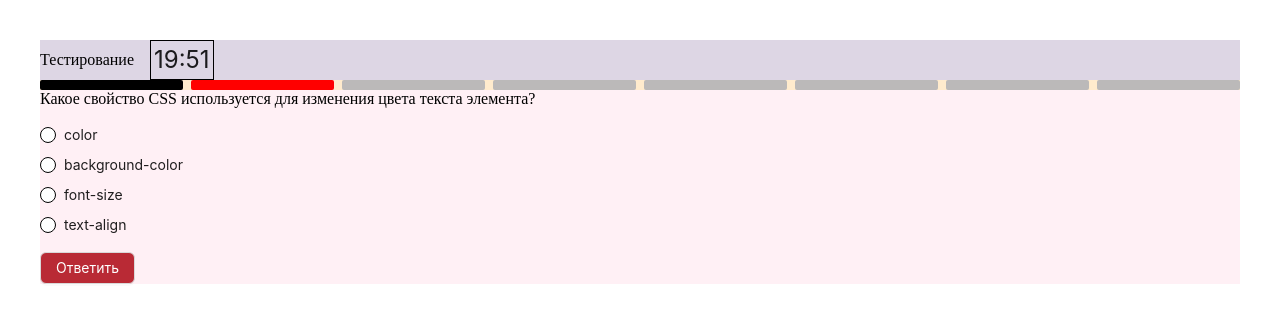
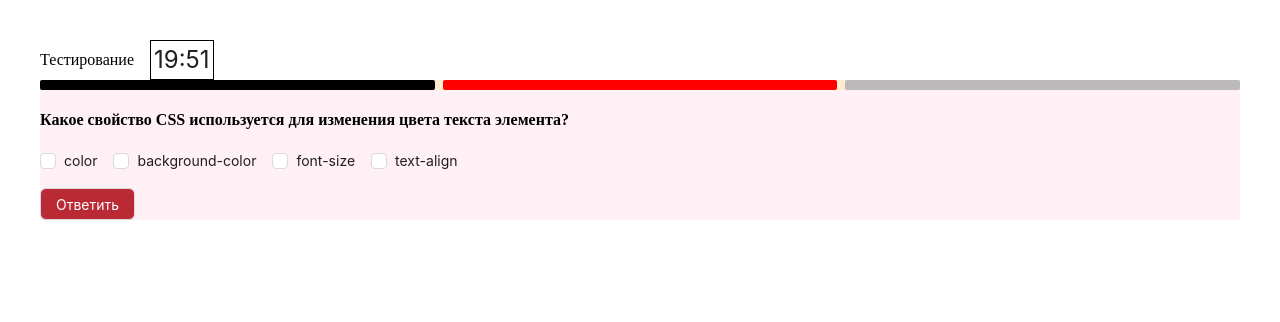
Before and after one commit to gordienkodev/mad-soft-task, a React (Vite) app: page / in a window 1280 px wide. Both pictures are taken after a click on the button "Ответить". Shown: the top 322 px of the page. Built offline with nearby package versions, Linux system fonts and the light colour scheme.

Commit message:
feat: add Multiple Choice

```diff
--- a/public/data.json
+++ b/public/data.json
@@ -7,57 +7,19 @@
       "id": "q1",
       "type": "single-choice",
       "question": "Какой JavaScript-фреймворк в основном поддерживается Facebook?",
-      "options": ["Angular", "Vue", "React", "Svelte"],
-      "correctAnswer": "React"
+      "options": ["Angular", "Vue", "React", "Svelte"]
     },
     {
       "id": "q2",
-      "type": "single-choice",
+      "type": "multiple-choice",
       "question": "Какое свойство CSS используется для изменения цвета текста элемента?",
-      "options": ["color", "background-color", "font-size", "text-align"],
-      "correctAnswer": "color"
+      "options": ["color", "background-color", "font-size", "text-align"]
     },
     {
       "id": "q3",
       "type": "single-choice",
       "question": "Какое значение display по умолчанию у элемента <div>?",
-      "options": ["inline", "block", "inline-block", "none"],
-      "correctAnswer": "block"
-    },
-    {
-      "id": "q4",
-      "type": "single-choice",
-      "question": "Какой JavaScript-фреймворк в основном поддерживается Facebook?",
-      "options": ["Angular", "Vue", "React", "Svelte"],
-      "correctAnswer": "React"
-    },
-    {
-      "id": "q5",
-      "type": "single-choice",
-      "question": "Какое свойство CSS используется для изменения цвета текста элемента?",
-      "options": ["color", "background-color", "font-size", "text-align"],
-      "correctAnswer": "color"
-    },
-    {
-      "id": "q6",
-      "type": "single-choice",
-      "question": "Какое значение display по умолчанию у элемента <div>?",
-      "options": ["inline", "block", "inline-block", "none"],
-      "correctAnswer": "block"
-    },
-    {
-      "id": "q7",
-      "type": "single-choice",
-      "question": "Какое свойство CSS используется для изменения цвета текста элемента?",
-      "options": ["color", "background-color", "font-size", "text-align"],
-      "correctAnswer": "color"
-    },
-    {
-      "id": "q8",
-      "type": "single-choice",
-      "question": "Какое значение display по умолчанию у элемента <div>?",
-      "options": ["inline", "block", "inline-block", "none"],
-      "correctAnswer": "block"
+      "options": ["inline", "block", "inline-block", "none", "block-none"]
     }
   ]
 }
--- a/src/components/CurrentQuestion/CurrentQuestion.tsx
+++ b/src/components/CurrentQuestion/CurrentQuestion.tsx
@@ -1,16 +1,18 @@
-import { Button, ConfigProvider, Radio, Space } from 'antd';
-import type { RadioChangeEvent } from 'antd';
 import { Flex } from 'antd';
 import './CurrentQuestion.css';
+import { SubmitButton } from '../SubmitButton/SubmitButton';
+import { SingleChoiceQuestion } from '../Questions/SingleChoiceQuestion';
+import { MultipleChoiceQuestion } from '../Questions/MultipleChoiceQuestion';
 
 interface CurrentQuestionProps {
   question: {
     id: string;
+    type: 'single-choice' | 'multiple-choice';
     question: string;
     options: string[];
   };
-  value: any;
-  onChange: (e: RadioChangeEvent) => void;
+  value: string | string[];
+  onChange: (value: string | string[]) => void;
   handleNextQuestion: () => void;
 }
 
@@ -20,50 +22,33 @@ export const CurrentQuestion: React.FC<CurrentQuestionProps> = ({
   onChange,
   handleNextQuestion,
 }) => {
+  const renderQuestion = () => {
+    switch (question.type) {
+      case 'single-choice':
+        return (
+          <SingleChoiceQuestion
+            question={question}
+            value={value as string}
+            onChange={(selectedValue) => onChange(selectedValue)}
+          />
+        );
+      case 'multiple-choice':
+        return (
+          <MultipleChoiceQuestion
+            question={question}
+            value={value as string[]}
+            onChange={(selectedValues) => onChange(selectedValues)}
+          />
+        );
+      default:
+        return null;
+    }
+  };
+
   return (
     <Flex className="qa-row" gap="middle" align="start" justify="start" vertical key={question.id}>
-      <div>{question.question}</div>
-      <ConfigProvider
-        theme={{
-          components: {
-            Radio: {
-              colorBorder: '#000',
-              colorPrimary: '#B92A35',
-              colorBgContainer: '#fff',
-              dotSize: 0,
-            },
-          },
-        }}
-      >
-        <Radio.Group onChange={onChange} value={value}>
-          <Space direction="vertical">
-            {question.options.map((option, index) => (
-              <Radio key={index} value={option}>
-                {option}
-              </Radio>
-            ))}
-          </Space>
-        </Radio.Group>
-      </ConfigProvider>
-
-      <ConfigProvider
-        theme={{
-          components: {
-            Button: {
-              colorBgContainer: '#B92A35',
-              colorText: '#fff',
-              colorPrimaryTextHover: '#ffffff',
-              colorPrimaryHover: '#ffffff',
-              colorPrimaryBorderHover: '#ffffff',
-              colorPrimaryActive: '#B92A35',
-            },
-          },
-        }}
-      >
-        <Button variant="solid" onClick={handleNextQuestion} disabled={!value}>
-          Ответить
-        </Button>
-      </ConfigProvider>
+      {renderQuestion()}
+      <SubmitButton onClick={handleNextQuestion} />
     </Flex>
   );
 };
--- /dev/null
+++ b/src/components/Questions/MultipleChoiceQuestion.tsx
@@ -0,0 +1,33 @@
+import { Checkbox } from 'antd';
+
+interface MultipleChoiceQuestionProps {
+  question: {
+    question: string;
+    options: string[];
+  };
+  value: string[];
+  onChange: (value: string[]) => void;
+}
+
+export const MultipleChoiceQuestion: React.FC<MultipleChoiceQuestionProps> = ({
+  question,
+  value,
+  onChange,
+}) => {
+  const handleCheckboxChange = (checkedValues: string[]) => {
+    onChange(checkedValues);
+  };
+
+  return (
+    <div>
+      <h4>{question.question}</h4>
+      <Checkbox.Group value={value} onChange={handleCheckboxChange}>
+        {question.options.map((option) => (
+          <Checkbox key={option} value={option}>
+            {option}
+          </Checkbox>
+        ))}
+      </Checkbox.Group>
+    </div>
+  );
+};
--- /dev/null
+++ b/src/components/Questions/SingleChoiceQuestion.tsx
@@ -0,0 +1,49 @@
+import { ConfigProvider, Radio, Space } from 'antd';
+import { RadioChangeEvent } from 'antd/es/radio';
+
+interface SingleChoiceQuestionProps {
+  question: {
+    question: string;
+    options: string[];
+  };
+  value: string;
+  onChange: (value: string) => void;
+}
+
+export const SingleChoiceQuestion: React.FC<SingleChoiceQuestionProps> = ({
+  question,
+  value,
+  onChange,
+}) => {
+  const handleChange = (e: RadioChangeEvent) => {
+    onChange(e.target.value);
+  };
+
+  return (
+    <>
+      <div>{question.question}</div>
+      <ConfigProvider
+        theme={{
+          components: {
+            Radio: {
+              colorBorder: '#000',
+              colorPrimary: '#B92A35',
+              colorBgContainer: '#fff',
+              dotSize: 0,
+            },
+          },
+        }}
+      >
+        <Radio.Group onChange={handleChange} value={value}>
+          <Space direction="vertical">
+            {question.options.map((option, index) => (
+              <Radio key={index} value={option}>
+                {option}
+              </Radio>
+            ))}
+          </Space>
+        </Radio.Group>
+      </ConfigProvider>
+    </>
+  );
+};
--- /dev/null
+++ b/src/components/SubmitButton/SubmitButton.tsx
@@ -0,0 +1,28 @@
+import { Button, ConfigProvider } from 'antd';
+
+interface SubmitButtonProps {
+  onClick: () => void;
+}
+
+export const SubmitButton: React.FC<SubmitButtonProps> = ({ onClick }) => {
+  return (
+    <ConfigProvider
+      theme={{
+        components: {
+          Button: {
+            colorBgContainer: '#B92A35',
+            colorText: '#fff',
+            colorPrimaryTextHover: '#ffffff',
+            colorPrimaryHover: '#ffffff',
+            colorPrimaryBorderHover: '#ffffff',
+            colorPrimaryActive: '#B92A35',
+          },
+        },
+      }}
+    >
+      <Button variant="solid" onClick={onClick}>
+        Ответить
+      </Button>
+    </ConfigProvider>
+  );
+};
--- a/src/components/TestComponent/TestComponent.tsx
+++ b/src/components/TestComponent/TestComponent.tsx
@@ -1,15 +1,13 @@
 import { Flex } from 'antd';
-import type { RadioChangeEvent } from 'antd';
 import { useState } from 'react';
 import { CountdownTimer } from '../CountdownTimer/CountdownTimer';
 import { TestDataLoader } from '../TestDataLoader';
 import { CurrentQuestion } from '../CurrentQuestion/CurrentQuestion';
 import { ProgressBar } from '../ProgressBar/ProgressBar';
-import './TestComponent.css';
 
 const deadline = Date.now() + 1000 * 60 * 20;
 
-type QuestionType = 'single-choice';
+type QuestionType = 'single-choice' | 'multiple-choice';
 
 interface BaseQuestion {
   id: string;
@@ -29,34 +27,42 @@ interface Test {
 export const TestComponent = () => {
   const [data, setData] = useState<Test | null>(null);
   const [currentQuestionIndex, setCurrentQuestionIndex] = useState(0);
+  const [selectedAnswers, setSelectedAnswers] = useState<{ [key: string]: string | string[] }>({});
 
   const onFinish = () => {
     console.log('finished!');
   };
 
-  const [value, setValue] = useState(1);
-
-  const onChange = (e: RadioChangeEvent) => {
-    console.log('radio checked', e.target.value);
-    setValue(e.target.value);
+  const onChange = (value: string | string[]) => {
+    const questionId = data?.questions[currentQuestionIndex].id;
+    if (questionId) {
+      setSelectedAnswers((prev) => ({
+        ...prev,
+        [questionId]: value,
+      }));
+      console.log('Selected answers:', { ...selectedAnswers, [questionId]: value });
+    }
   };
 
   const handleNextQuestion = () => {
     if (currentQuestionIndex < (data?.questions.length || 0) - 1) {
-      const nextIndex = currentQuestionIndex + 1;
-      setCurrentQuestionIndex(nextIndex);
+      setCurrentQuestionIndex((prev) => prev + 1);
     } else {
       setCurrentQuestionIndex(0);
     }
   };
 
-  if (!data) {
-    return <TestDataLoader onDataLoad={setData} />;
-  }
-
-  const question = data.questions[currentQuestionIndex];
+  const handleDataLoad = (loadedData: Test | null) => {
+    setData(loadedData);
+    setCurrentQuestionIndex(0);
+    setSelectedAnswers({});
+  };
 
   return (
+    <>
+      {!data ? (
+        <TestDataLoader onDataLoad={handleDataLoad} />
+      ) : (
         <>
           <Flex className="header-row" gap="middle" align="center" justify="start">
             <div>Тестирование</div>
@@ -66,11 +72,13 @@ export const TestComponent = () => {
           <ProgressBar questions={data.questions} currentQuestionIndex={currentQuestionIndex} />
 
           <CurrentQuestion
-        question={question}
-        value={value}
+            question={data.questions[currentQuestionIndex]}
+            value={(selectedAnswers[data.questions[currentQuestionIndex].id] as string[]) ?? []}
             onChange={onChange}
             handleNextQuestion={handleNextQuestion}
           />
         </>
+      )}
+    </>
   );
 };
--- a/src/components/TestDataLoader.tsx
+++ b/src/components/TestDataLoader.tsx
@@ -1,4 +1,5 @@
 import { useEffect, useState } from 'react';
+import { Spin } from 'antd';
 
 type QuestionType = 'single-choice';
 
@@ -28,7 +29,7 @@ export const TestDataLoader = ({ onDataLoad }: TestDataLoaderProps) => {
     const fetchData = async () => {
       try {
         const response = await fetch('./data.json');
-        const data = await response.json();
+        const data: Test = await response.json();
         onDataLoad(data);
       } catch (error) {
         console.error('Ошибка при загрузке данных теста:', error);
@@ -42,7 +43,11 @@ export const TestDataLoader = ({ onDataLoad }: TestDataLoaderProps) => {
   }, [onDataLoad]);
 
   if (loading) {
-    return <div>Загрузка теста...</div>;
+    return (
+      <div>
+        <Spin />
+      </div>
+    );
   }
 
   return null;
```
Lines whose indentation alone changed are shown as unchanged.
